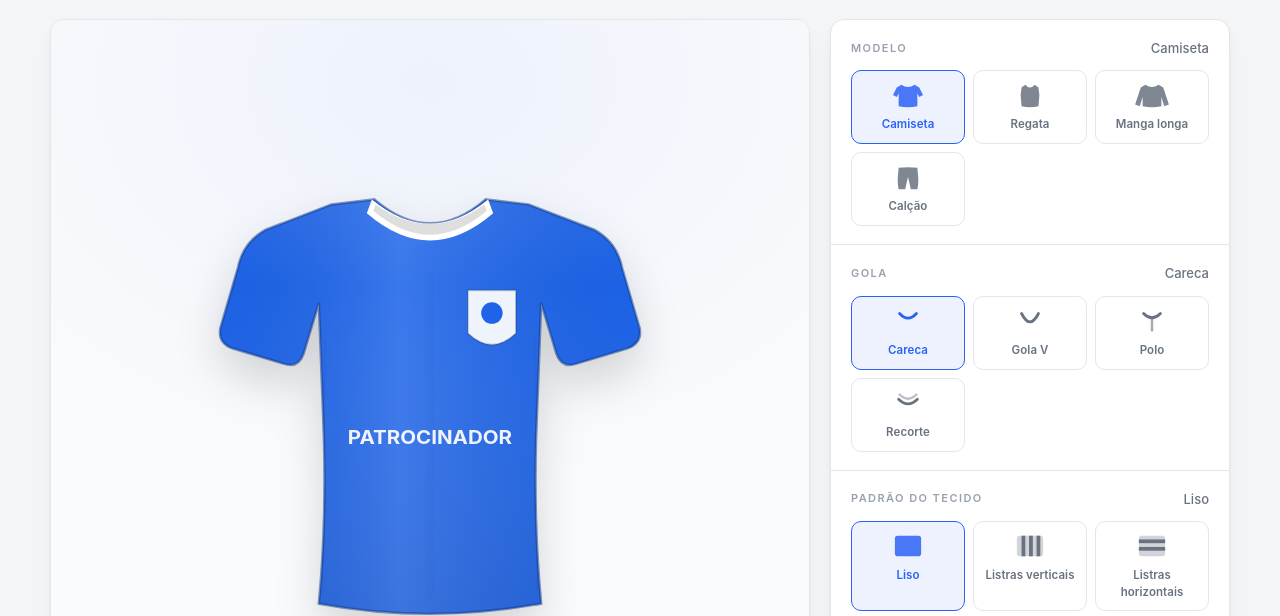
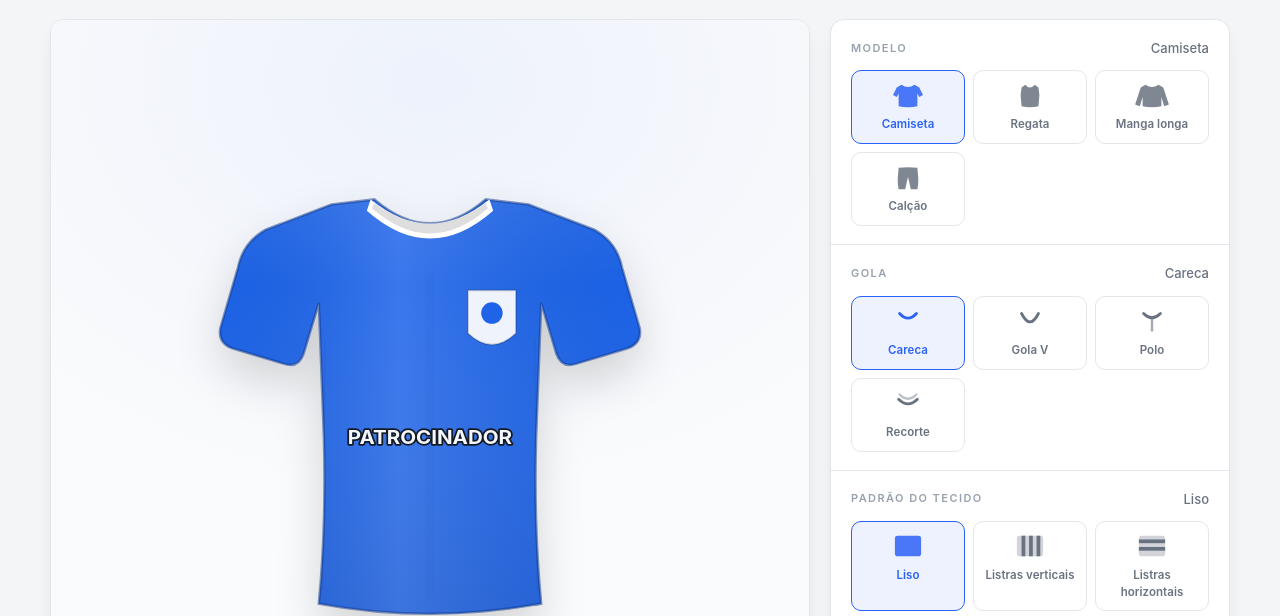
Before and after one commit to ParkNow914/configurador-camadas, a plain HTML site: page index.html in a window 1280 px wide. Shown: the part 124-740 px from the top of the page. Drawn offline with Linux system fonts and the light colour scheme.

Commit message:
Decote passa a fazer parte da silhueta e texto ganha contorno para nao sumir sobre padrao

```diff
--- a/index.html
+++ b/index.html
@@ -308,43 +308,55 @@ const PRECOS = {
 /* ------------------------------------------------------- silhuetas por peca
    Todas desenhadas no MESMO viewBox 600x600, ja na posicao final.
    E isso que faz alinhamento deixar de ser ajuste e virar consequencia.      */
-const CORPO = {
+const PROF = { careca:180, v:242, polo:188, recorte:184 };   // profundidade do decote
+const PROF_COSTAS = 164;
+
+// prefixo, sufixo: tudo que NAO muda. O decote entra no meio.
+const SILHUETA = {
   camiseta:{
-    frente:"M256 142 Q300 180 344 142 L378 146 L430 166 Q448 176 452 196 L466 244 Q468 256 456 260 L416 272 Q404 276 400 264 L388 224 L384 330 Q382 400 388 462 Q300 478 212 462 Q218 400 216 330 L212 224 L200 264 Q196 276 184 272 L144 260 Q132 256 134 244 L148 196 Q152 176 170 166 L222 146 Z",
-    costas:"M256 142 Q300 164 344 142 L378 146 L430 166 Q448 176 452 196 L466 244 Q468 256 456 260 L416 272 Q404 276 400 264 L388 224 L384 330 Q382 400 388 462 Q300 478 212 462 Q218 400 216 330 L212 224 L200 264 Q196 276 184 272 L144 260 Q132 256 134 244 L148 196 Q152 176 170 166 L222 146 Z"
+    ini:"M256 142 ",
+    fim:" L378 146 L430 166 Q448 176 452 196 L466 244 Q468 256 456 260 L416 272 Q404 276 400 264 L388 224 L384 330 Q382 400 388 462 Q300 478 212 462 Q218 400 216 330 L212 224 L200 264 Q196 276 184 272 L144 260 Q132 256 134 244 L148 196 Q152 176 170 166 L222 146 Z"
   },
   regata:{
-    frente:"M262 146 Q300 190 338 146 L364 152 Q382 162 386 186 L390 300 Q388 392 392 462 Q300 478 208 462 Q212 392 210 300 L214 186 Q218 162 236 152 Z",
-    costas:"M262 146 Q300 172 338 146 L364 152 Q382 162 386 186 L390 300 Q388 392 392 462 Q300 478 208 462 Q212 392 210 300 L214 186 Q218 162 236 152 Z"
+    ini:"M262 146 ",
+    fim:" L364 152 Q382 162 386 186 L390 300 Q388 392 392 462 Q300 478 208 462 Q212 392 210 300 L214 186 Q218 162 236 152 Z"
   },
   manga_longa:{
-    frente:"M256 142 Q300 180 344 142 L378 146 L430 166 Q448 176 452 196 L484 356 Q487 370 473 373 L428 382 Q414 385 411 371 L388 268 L384 340 Q382 404 388 462 Q300 478 212 462 Q218 404 216 340 L212 268 L189 371 Q186 385 172 382 L127 373 Q113 370 116 356 L148 196 Q152 176 170 166 L222 146 Z",
-    costas:"M256 142 Q300 164 344 142 L378 146 L430 166 Q448 176 452 196 L484 356 Q487 370 473 373 L428 382 Q414 385 411 371 L388 268 L384 340 Q382 404 388 462 Q300 478 212 462 Q218 404 216 340 L212 268 L189 371 Q186 385 172 382 L127 373 Q113 370 116 356 L148 196 Q152 176 170 166 L222 146 Z"
-  },
-  calcao:{
-    frente:"M192 194 Q300 180 408 194 L414 262 Q418 340 408 402 Q360 412 316 404 Q310 350 300 312 Q290 350 284 404 Q240 412 192 402 Q182 340 186 262 Z",
-    costas:"M192 194 Q300 180 408 194 L414 262 Q418 340 408 402 Q360 412 316 404 Q310 350 300 312 Q290 350 284 404 Q240 412 192 402 Q182 340 186 262 Z"
+    ini:"M256 142 ",
+    fim:" L378 146 L430 166 Q448 176 452 196 L484 356 Q487 370 473 373 L428 382 Q414 385 411 371 L388 268 L384 340 Q382 404 388 462 Q300 478 212 462 Q218 404 216 340 L212 268 L189 371 Q186 385 172 382 L127 373 Q113 370 116 356 L148 196 Q152 176 170 166 L222 146 Z"
   }
 };
+const CALCAO = "M192 194 Q300 180 408 194 L414 262 Q418 340 408 402 Q360 412 316 404 Q310 350 300 312 Q290 350 284 404 Q240 412 192 402 Q182 340 186 262 Z";
 
-const GOLAS = {
-  careca:{
-    frente:'<path d="M254 142 Q300 180 346 142 L350 153 Q300 196 250 153 Z" fill="%C2%"/><path d="M257 146 Q300 177 343 146 L345 151 Q300 189 255 151 Z" fill="rgba(0,0,0,.13)"/>',
-    costas:'<path d="M254 142 Q300 164 346 142 L349 152 Q300 178 251 152 Z" fill="%C2%"/>'
-  },
-  v:{
-    frente:'<path d="M254 142 Q300 232 346 142 L352 151 Q300 250 248 151 Z" fill="%C2%"/><path d="M261 146 Q300 223 339 146 L342 150 Q300 236 258 150 Z" fill="rgba(0,0,0,.12)"/>',
-    costas:'<path d="M254 142 Q300 164 346 142 L349 152 Q300 178 251 152 Z" fill="%C2%"/>'
-  },
-  polo:{
-    frente:'<path d="M256 142 Q300 176 344 142 L356 158 Q300 206 244 158 Z" fill="%C2%"/><rect x="290" y="170" width="20" height="58" rx="3" fill="%C2%" opacity=".92"/><rect x="290" y="170" width="20" height="58" rx="3" fill="rgba(0,0,0,.1)"/><circle cx="300" cy="188" r="3.2" fill="rgba(255,255,255,.55)"/><circle cx="300" cy="212" r="3.2" fill="rgba(255,255,255,.55)"/>',
-    costas:'<path d="M254 142 Q300 164 346 142 L350 154 Q300 180 250 154 Z" fill="%C2%"/>'
-  },
-  recorte:{
-    frente:'<path d="M254 142 Q300 180 346 142 L349 150 Q300 190 251 150 Z" fill="%C2%"/><path d="M250 152 Q300 200 350 152 L352 161 Q300 212 248 161 Z" fill="rgba(0,0,0,.22)"/>',
-    costas:'<path d="M254 142 Q300 164 346 142 L349 152 Q300 178 251 152 Z" fill="%C2%"/>'
-  }
-};
+function silhueta(modelo, face, gola){
+  if (modelo === 'calcao') return CALCAO;
+  const s = SILHUETA[modelo];
+  const largura = modelo === 'regata' ? 338 : 344;
+  const p = face === 'costas' ? PROF_COSTAS : (PROF[gola] || 180);
+  return s.ini + `Q300 ${p} ${largura} 142` + s.fim;
+}
+
+// A gola e a MESMA curva do decote, engrossada para baixo. Por isso encaixa
+// sempre: ela nao e desenhada separada, ela deriva do decote.
+function golaFaixa(modelo, face, gola, c2){
+  if (modelo === 'calcao')
+    return `<path d="M192 194 Q300 180 408 194 L410 218 Q300 204 190 218 Z" fill="${c2}"/>` +
+           `<path d="M192 214 Q300 200 410 214 L410 219 Q300 205 190 219 Z" fill="rgba(0,0,0,.14)"/>`;
+  const larg = modelo === 'regata' ? 338 : 344;
+  const x0 = modelo === 'regata' ? 262 : 256;
+  const p = face === 'costas' ? PROF_COSTAS : (PROF[gola] || 180);
+  const esp = 15;
+  let s = `<path d="M${x0-3} 142 Q300 ${p} ${larg+3} 142 L${larg+6} 151 Q300 ${p+esp} ${x0-6} 151 Z" fill="${c2}"/>`;
+  s += `<path d="M${x0} 145 Q300 ${p-3} ${larg} 145 L${larg+2} 149 Q300 ${p+esp-6} ${x0-2} 149 Z" fill="rgba(0,0,0,.13)"/>`;
+  if (gola === 'recorte' && face === 'frente')
+    s += `<path d="M${x0-7} 152 Q300 ${p+20} ${larg+7} 152 L${larg+9} 160 Q300 ${p+32} ${x0-9} 160 Z" fill="rgba(0,0,0,.2)"/>`;
+  if (gola === 'polo' && face === 'frente')
+    s += `<rect x="290" y="${p-8}" width="20" height="56" rx="3" fill="${c2}" opacity=".92"/>` +
+         `<rect x="290" y="${p-8}" width="20" height="56" rx="3" fill="rgba(0,0,0,.1)"/>` +
+         `<circle cx="300" cy="${p+8}" r="3.2" fill="rgba(255,255,255,.55)"/>` +
+         `<circle cx="300" cy="${p+30}" r="3.2" fill="rgba(255,255,255,.55)"/>`;
+  return s;
+}
 
 /* padroes: desenhados e recortados na silhueta com clipPath */
 function padraoSVG(p, c2){
@@ -402,30 +414,31 @@ function escurecer(hex, f){
 
 function desenhar(){
   const face = E.face;
-  const d = CORPO[E.modelo][face];
+  const d = silhueta(E.modelo, face, E.gola);
   const c1 = E.cor1, c2 = E.cor2;
   const tinta = claro(c1) ? '#12161C' : '#FFFFFF';
+  const contra = claro(c1) ? '#FFFFFF' : '#12161C';   // borda do texto, para nao sumir sobre padrao
   const temGola = E.modelo !== 'calcao';
-  const gola = temGola
-    ? (GOLAS[E.gola][face] || '').replace(/%C2%/g, c2)
-    : `<path d="M192 194 Q300 180 408 194 L410 218 Q300 204 190 218 Z" fill="${c2}"/>
-       <path d="M192 214 Q300 200 410 214 L410 219 Q300 205 190 219 Z" fill="rgba(0,0,0,.14)"/>`;
+  const gola = golaFaixa(E.modelo, face, E.gola, c2);
 
   const nome = (E.nome||'').toUpperCase().slice(0,14);
   const num  = (E.num||'').toString().slice(0,2);
 
   const marcas = face === 'costas'
     ? `${nome ? `<text x="300" y="246" text-anchor="middle" font-family="Inter,Segoe UI,system-ui,sans-serif"
-         font-size="23" font-weight="760" textLength="148" lengthAdjust="spacingAndGlyphs" fill="${tinta}">${nome}</text>` : ''}
+         font-size="23" font-weight="760" textLength="148" lengthAdjust="spacingAndGlyphs"
+         fill="${tinta}" stroke="${contra}" stroke-width="3.4" paint-order="stroke" stroke-linejoin="round">${nome}</text>` : ''}
        ${num ? `<text x="300" y="370" text-anchor="middle" font-family="Inter,Segoe UI,system-ui,sans-serif"
-         font-size="100" font-weight="820" letter-spacing="-3" fill="${tinta}">${num}</text>` : ''}`
+         font-size="100" font-weight="820" letter-spacing="-3"
+         fill="${tinta}" stroke="${contra}" stroke-width="6" paint-order="stroke" stroke-linejoin="round">${num}</text>` : ''}`
     : `<g opacity=".92">
          <path d="M330 214 L368 214 L368 248 Q349 266 330 248 Z" fill="${c2}" stroke="rgba(0,0,0,.2)" stroke-width="1.4"/>
          <circle cx="349" cy="232" r="8.5" fill="${c1}"/>
        </g>
        <text x="300" y="336" text-anchor="middle" textLength="130" lengthAdjust="spacingAndGlyphs"
          font-family="Inter,Segoe UI,system-ui,sans-serif"
-         font-size="15" font-weight="700" fill="${tinta}" opacity=".92">PATROCINADOR</text>`;
+         font-size="15" font-weight="700" fill="${tinta}" stroke="${contra}" stroke-width="2.6"
+         paint-order="stroke" stroke-linejoin="round" opacity=".95">PATROCINADOR</text>`;
 
   $('#arte').innerHTML = `
   <defs>
@@ -574,8 +587,8 @@ function gravarURL(){
 function lerURL(){
   const p = new URLSearchParams(location.search);
   if (!p.has('m')) return;
-  if (CORPO[p.get('m')]) E.modelo = p.get('m');
-  if (GOLAS[p.get('g')]) E.gola = p.get('g');
+  if (NOMES.modelo[p.get('m')]) E.modelo = p.get('m');
+  if (PROF[p.get('g')]) E.gola = p.get('g');
   if (NOMES.padrao[p.get('p')]) E.padrao = p.get('p');
   if (/^[0-9A-Fa-f]{6}$/.test(p.get('c1')||'')) E.cor1 = '#' + p.get('c1').toUpperCase();
   if (/^[0-9A-Fa-f]{6}$/.test(p.get('c2')||'')) E.cor2 = '#' + p.get('c2').toUpperCase();
@@ -586,8 +599,8 @@ function lerURL(){
 
 /* ------------------------------------------------------------------ ligacao */
 lerURL();
-grupo('#opModelo','modelo', Object.keys(CORPO));
-grupo('#opGola','gola', Object.keys(GOLAS));
+grupo('#opModelo','modelo', ['camiseta','regata','manga_longa','calcao']);
+grupo('#opGola','gola', ['careca','v','polo','recorte']);
 grupo('#opPadrao','padrao', Object.keys(NOMES.padrao));
 paleta('#opCor1','cor1');
 paleta('#opCor2','cor2');
```
